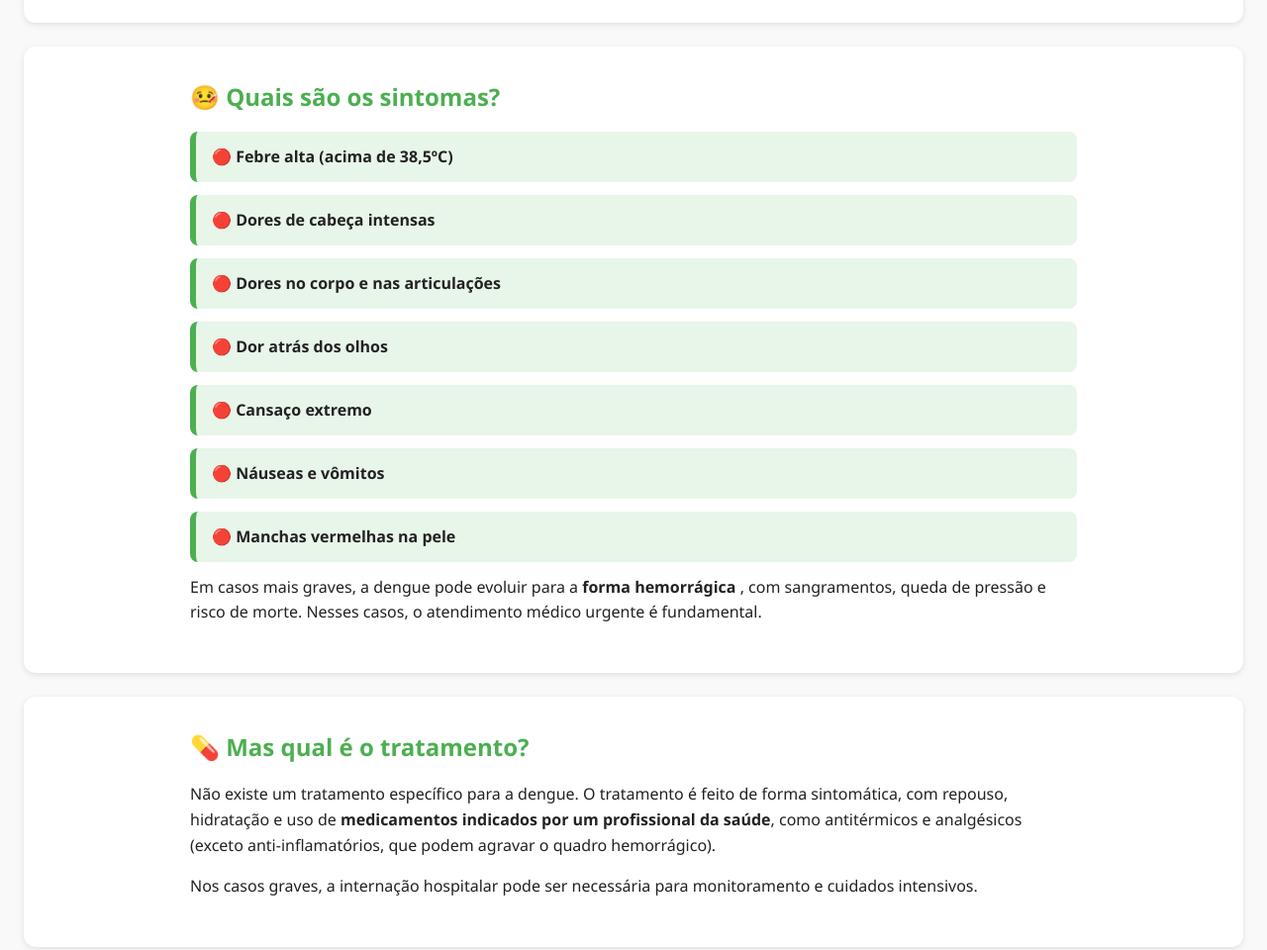
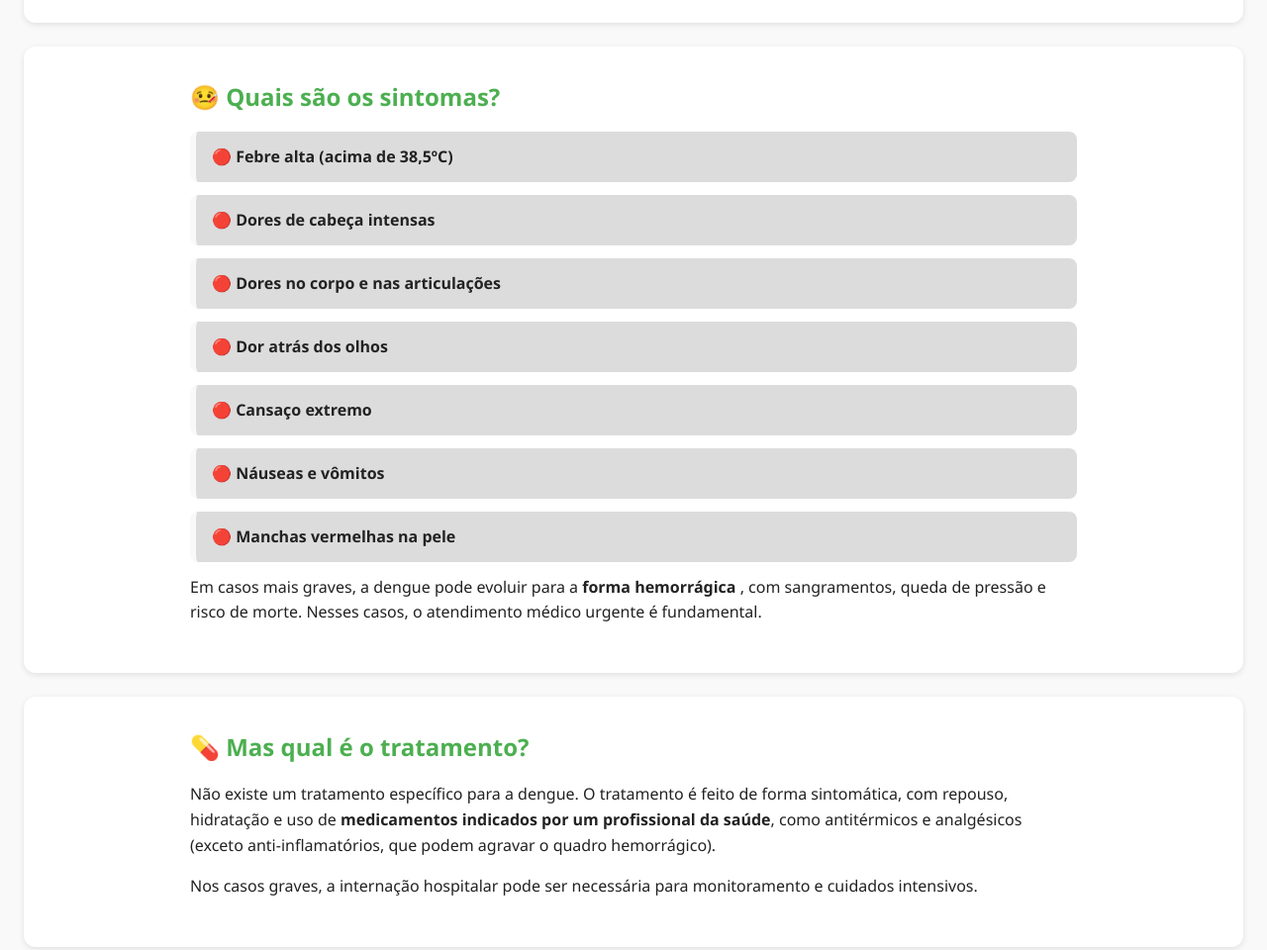
Before and after one commit to Dev-mslf/site-dengue, a plain HTML site: page index.html in a window 1280 px wide. Shown: the part 1780-2740 px from the top of the page at 99% size. Drawn offline with Linux system fonts and the light colour scheme.

Commit message:
Update style.css

```diff
--- a/style.css
+++ b/style.css
@@ -6,6 +6,7 @@
     --cinza-claro: #f9f9f9;
     --preto: #222;
     --branco: #fff;
+    --cinza: #DCDCDC
 }
 
 * {
@@ -71,10 +72,10 @@ ul {
 }
 
 ul li {
-    background-color: var(--verde-claro);
+    background-color: var(--cinza);
     padding: 0.8rem 1rem;
     margin-bottom: 0.8rem;
-    border-left: 6px solid var(--verde);
+    border-left: 6px solid var(--cinza-claro);
     border-radius: 8px;
     font-weight: bold;
 }
```
